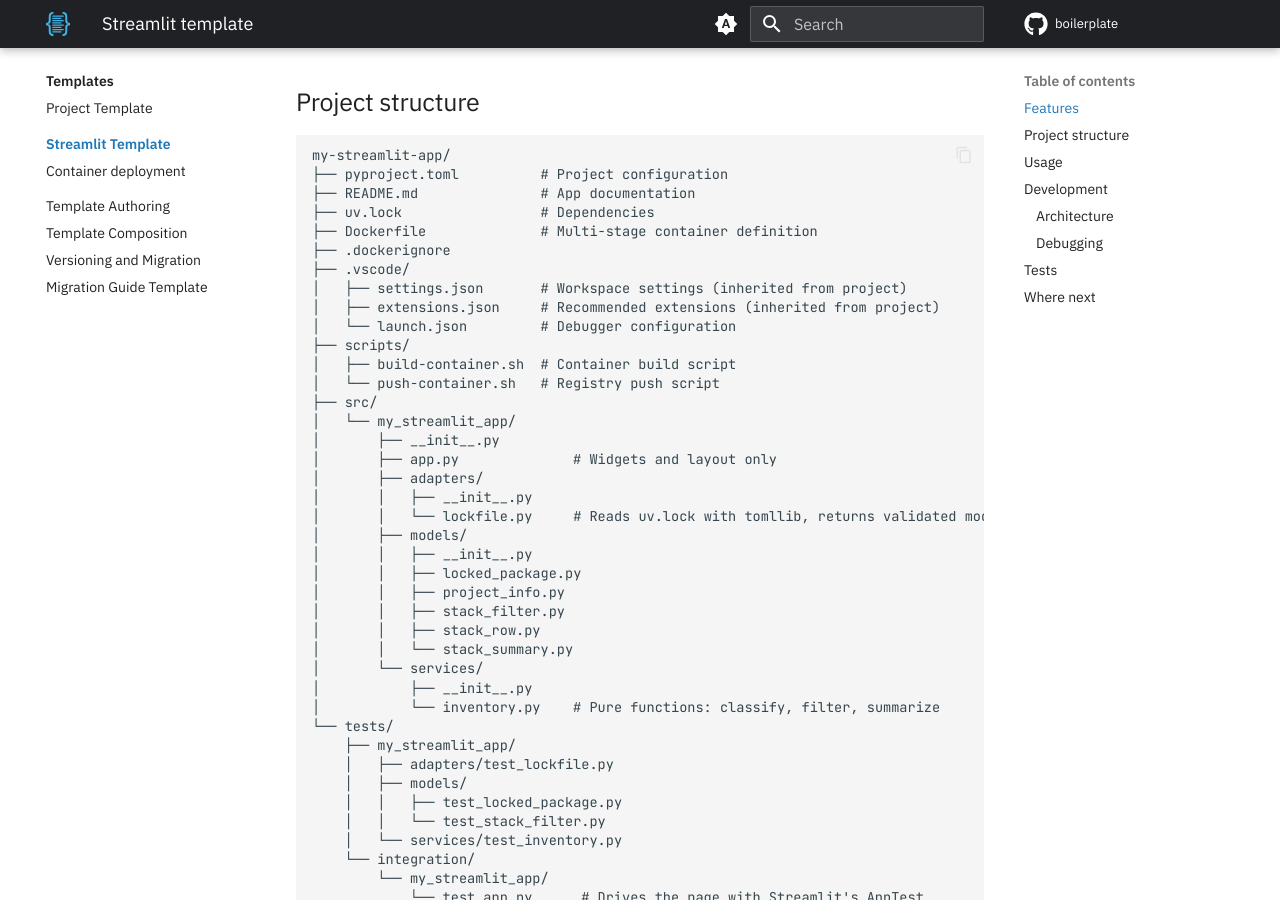
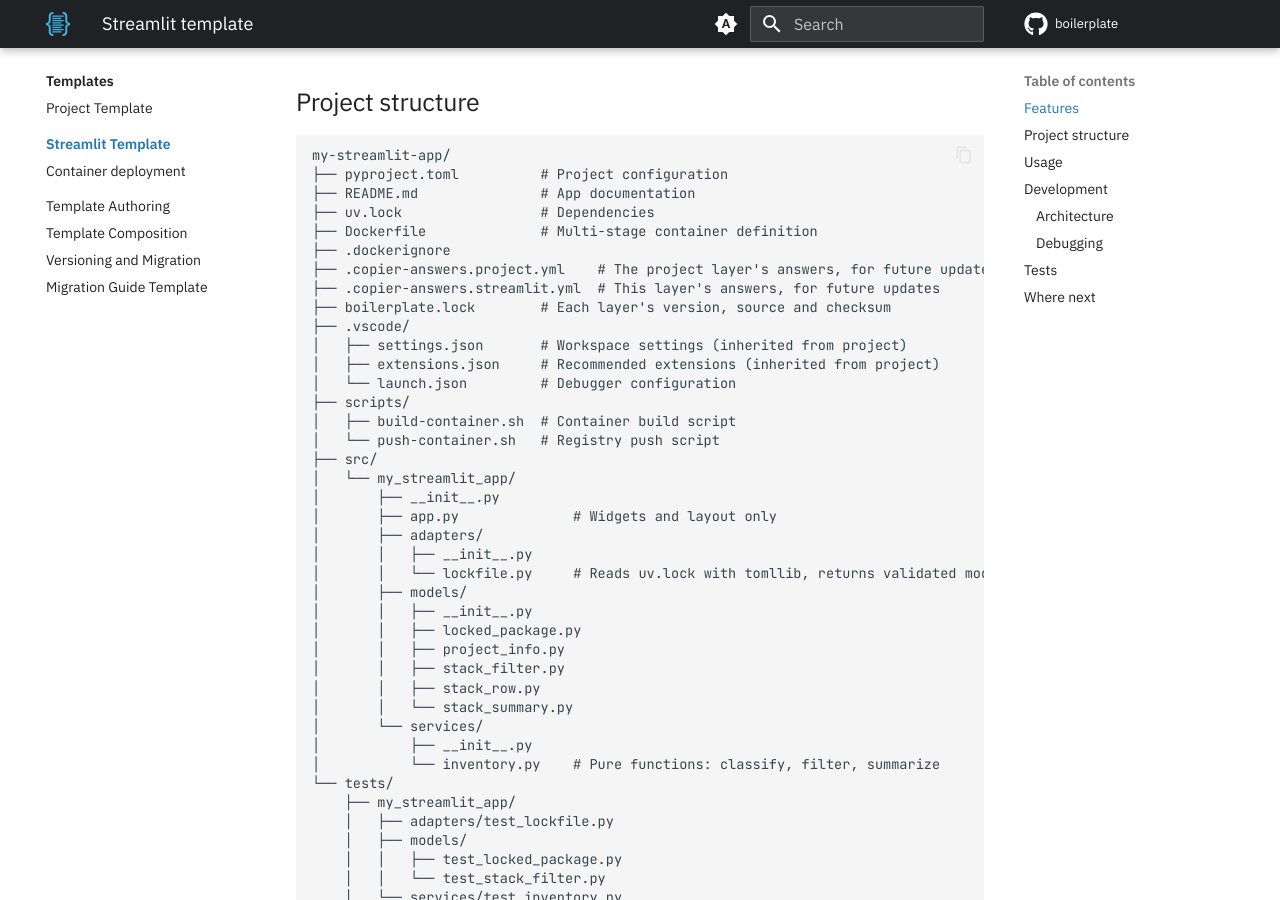
Before and after one commit to TheRealBillSiegler/boilerplate, an MkDocs documentation site: the page built from docs/templates-hub/streamlit/index.md, in a window 1280 px wide and 900 px high, scrolled down 648 px. Built offline with MkDocs 1.6.1 and Material for MkDocs 9.7.7, drawn with Linux system fonts in a browser that asks for light colours; comment, search, counter and statistics services are not loaded; the version menu is left out.

Commit message:
docs(streamlit): show the answers files and lock in the project tree
The project page's tree lists both, but the streamlit page's tree named
the answers files only in prose and omitted boilerplate.lock.

Co-Authored-By: Claude Sonnet 5.5 <noreply@anthropic.com>

```diff
--- a/docs/templates-hub/streamlit/index.md
+++ b/docs/templates-hub/streamlit/index.md
@@ -19,6 +19,9 @@ my-streamlit-app/
 ├── uv.lock                 # Dependencies
 ├── Dockerfile              # Multi-stage container definition
 ├── .dockerignore
+├── .copier-answers.project.yml    # The project layer's answers, for future updates
+├── .copier-answers.streamlit.yml  # This layer's answers, for future updates
+├── boilerplate.lock        # Each layer's version, source and checksum
 ├── .vscode/
 │   ├── settings.json       # Workspace settings (inherited from project)
 │   ├── extensions.json     # Recommended extensions (inherited from project)
```
